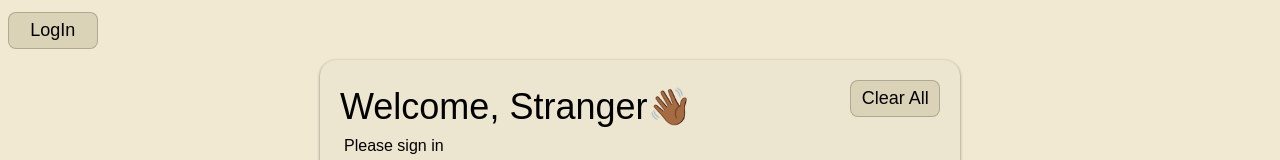
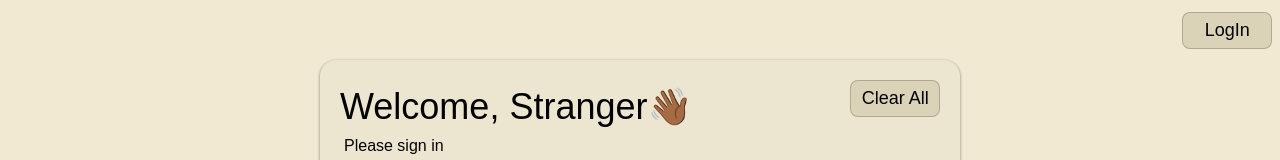
Before and after one commit to Udeh-png/todolist-with-nextjs, a Next.js app: page / in a window 1280 px wide. Shown: the top 160 px of the page. Built offline with nearby package versions, Linux system fonts and the light colour scheme; no server answers.

Commit message:
refactor Header component layout and styling for improved structure

```diff
--- a/components/header.tsx
+++ b/components/header.tsx
@@ -5,17 +5,8 @@ export default async function Header() {
   const session = await auth();
 
   return (
-    <nav className="h-15 justify-start flex p-2">
-      <div className="flex gap-5 items-center md:flex-row-reverse justify-between md:w-fit w-full">
-        {session && (
-          <Image
-            width={40}
-            height={40}
-            src={`${session ? session.user?.image : "/"}`}
-            alt=""
-            className="border rounded-full"
-          />
-        )}
+    <nav className="h-12 md:h-15 md:justify-end justify-start flex px-2">
+      <div className="flex gap-5 items-center justify-between md:w-fit w-full">
         {session ? (
           <form
             action={async () => {
@@ -39,6 +30,16 @@ export default async function Header() {
             </button>
           </form>
         )}
+
+        {session && (
+          <Image
+            width={40}
+            height={40}
+            src={`${session ? session.user?.image : "/"}`}
+            alt=""
+            className="border rounded-full"
+          />
+        )}
       </div>
     </nav>
   );
```
